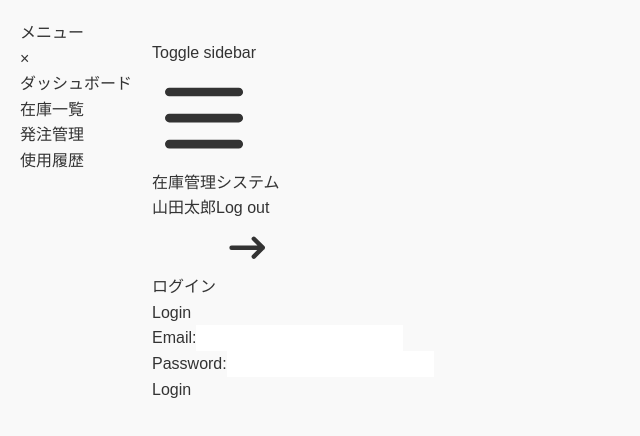
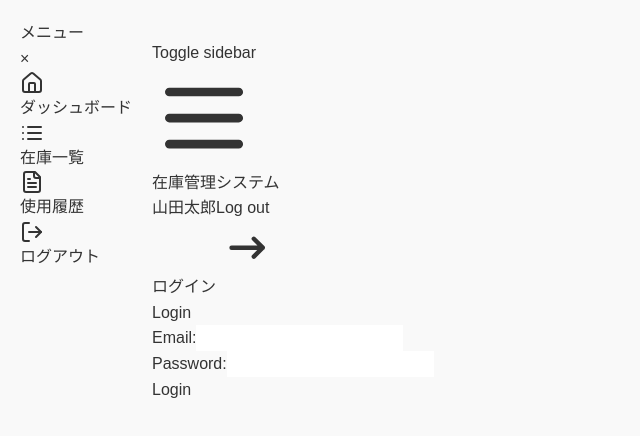
Before and after one commit to Ahoudori77/lakumane-frontend, a Next.js app: page /login in a window 1280 px wide. Shown: the top 436 px of the page, without its empty margins (0-640 px from the left). Built offline with nearby package versions, Linux system fonts and the light colour scheme.

Commit message:
アイコン設定

```diff
--- a/src/components/Sidebar.tsx
+++ b/src/components/Sidebar.tsx
@@ -1,41 +1,57 @@
 import React from "react";
 import Link from "next/link";
+import { useRouter } from "next/router";
+import { Home, List, Clipboard, FileText, LogOut } from "lucide-react";
 
 interface SidebarProps {
   isOpen: boolean;
   toggleSidebar: () => void;
+  userRole?: string;
 }
 
-const Sidebar: React.FC<SidebarProps> = ({ isOpen, toggleSidebar }) => {
+const Sidebar: React.FC<SidebarProps> = ({ isOpen, toggleSidebar, userRole }) => {
+  const router = useRouter();
+
+  const menuItems = [
+    { href: "/dashboard", label: "ダッシュボード", icon: <Home /> },
+    { href: "/inventory", label: "在庫一覧", icon: <List /> },
+    { href: "/orders", label: "発注管理", icon: <Clipboard />, roles: ["admin"] },
+    { href: "/usage_records", label: "使用履歴", icon: <FileText /> },
+  ];
+
   return (
     <div
-      className={`fixed top-0 left-0 h-full bg-gray-800 text-white w-64 transform ${
-        isOpen ? "translate-x-0" : "-translate-x-full"
-      } transition-transform duration-300 z-50`}
+      className={`fixed top-0 left-0 h-full bg-gray-800 text-white w-64 transform ${isOpen ? "translate-x-0" : "-translate-x-full"
+        } transition-transform duration-300 z-50`}
     >
       <div className="flex items-center justify-between px-4 py-4 bg-gray-900">
         <h2 className="text-lg font-bold">メニュー</h2>
-        <button
-          className="text-white"
-          onClick={toggleSidebar}
-        >
+        <button className="text-white" onClick={toggleSidebar}>
           ×
         </button>
       </div>
       <ul className="space-y-2 px-4">
-        <li>
-          <Link href="/dashboard">ダッシュボード</Link>
-        </li>
-        <li>
-          <Link href="/inventory">在庫一覧</Link>
-        </li>
-        <li>
-          <Link href="/orders">発注管理</Link>
-        </li>
-        <li>
-          <Link href="/usage_records">使用履歴</Link>
-        </li>
+        {menuItems
+          .filter((item) => !item.roles || (userRole && item.roles.includes(userRole)))
+          .map((item) => (
+            <li
+              key={item.href}
+              className={`flex items-center px-2 py-2 rounded ${router.pathname === item.href ? "bg-gray-700" : "hover:bg-gray-700"
+                }`}
+            >
+              <Link href={item.href} className="flex items-center space-x-2">
+                {item.icon}
+                <span>{item.label}</span>
+              </Link>
+            </li>
+          ))}
       </ul>
+      <div className="absolute bottom-4 left-4">
+        <button className="flex items-center space-x-2 text-red-500 hover:text-red-700">
+          <LogOut />
+          <span>ログアウト</span>
+        </button>
+      </div>
     </div>
   );
 };
```
